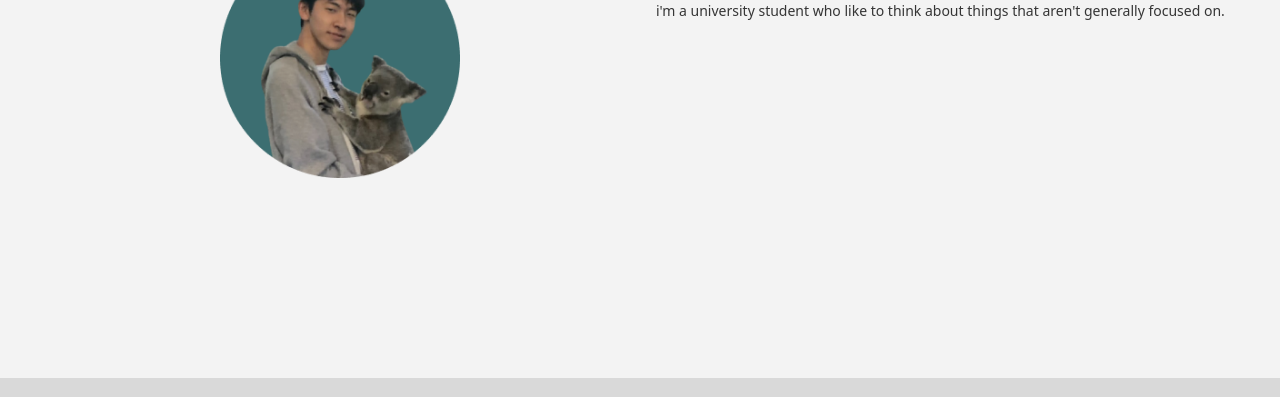
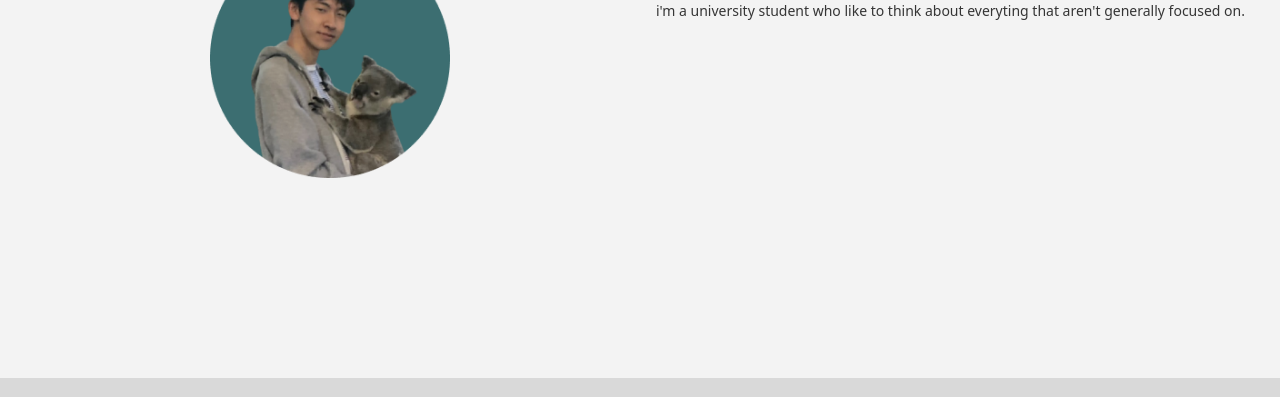
Before and after one commit to seiichiroito/portfolio, a Gatsby site: page /about in a window 1280 px wide. Shown: the part 326-723 px from the top of the page. Built offline with nearby package versions, Linux system fonts and the light colour scheme; Gatsby itself is replaced by a stand-in of ours.

```diff
--- a/src/pages/about.js
+++ b/src/pages/about.js
@@ -28,7 +28,7 @@
               <h3>About Me</h3>
               <Underline />
               <p className="mt-4">
-                i'm a university student who like to think about things that
+                i'm a university student who like to think about everyting that
                 aren't generally focused on.
               </p>
             </div>
```
